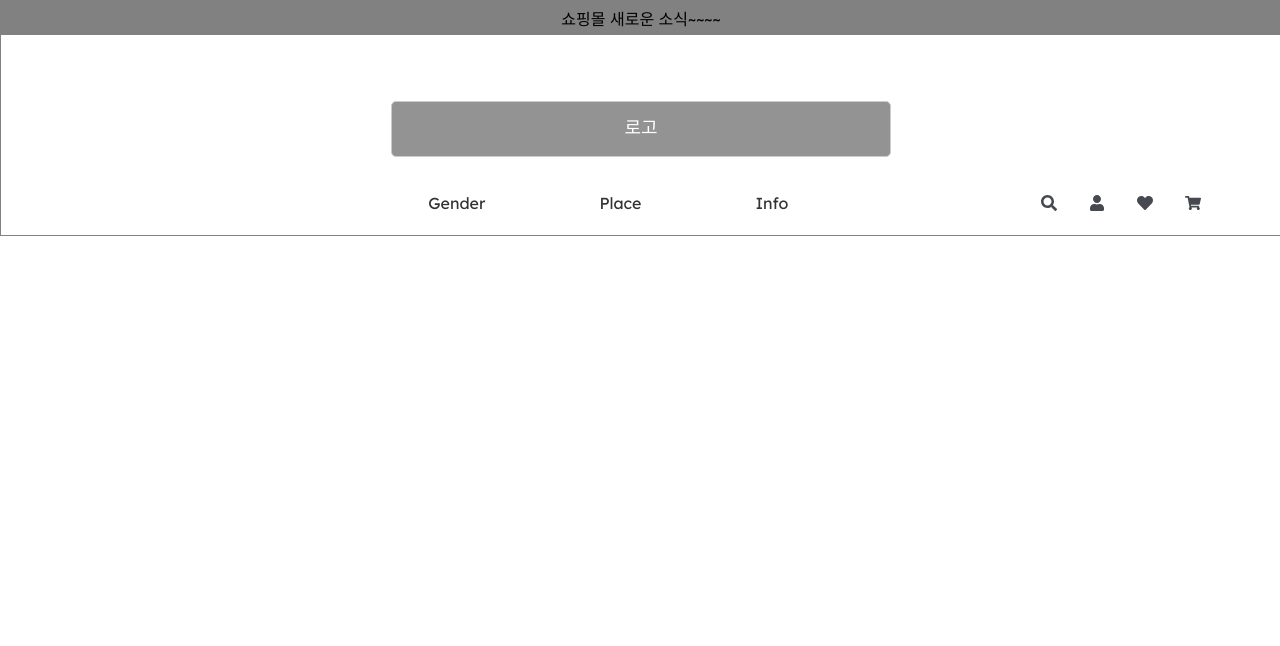
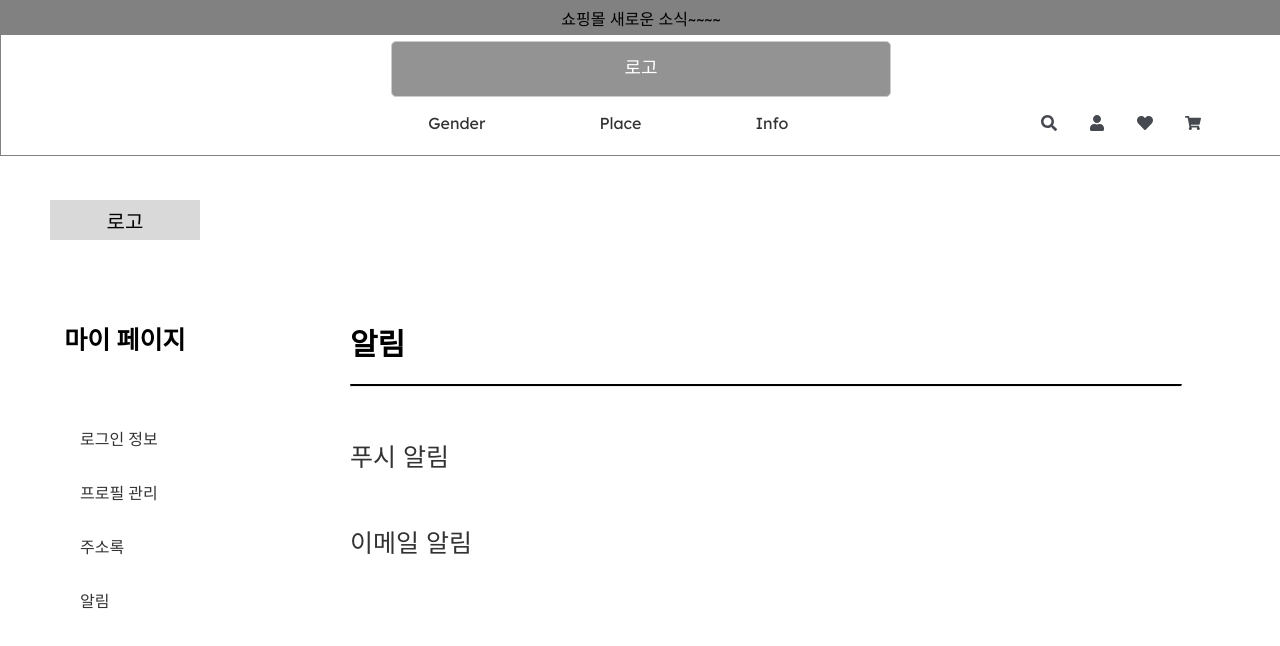
Before and after one commit to PotatoField/Front-End, a React (Create React App) app: page /mypage/notification in a window 1280 px wide. Shown: the top 646 px of the page. Built offline with nearby package versions, Linux system fonts and the light colour scheme; a web font is replaced by a local one.

Commit message:
수정 없음

```diff
--- a/src/App.tsx
+++ b/src/App.tsx
@@ -7,6 +7,7 @@ import Main from './mainpage/components/Main';
 import SearchBar from './global_component/SearchBar';
 import Bookmark from './bookmark/BookMark';
 import FindId from './find/FindId';
+import Notification from "./mypage/Notification";
 
 const App: React.FC = () => {
   return (
@@ -19,6 +20,7 @@ const App: React.FC = () => {
               <Route path="/search" element={<SearchBar />} />
               <Route path="/bookmark" element={<Bookmark />} />
               <Route path="/findid" element={<FindId />} />
+                <Route path="/mypage/notification" element={<Notification/>} />
         </Routes>
       </Router>
   );
--- a/src/mainpage/main.module.css
+++ b/src/mainpage/main.module.css
@@ -39,9 +39,13 @@ header{
 .logo{
     margin: 0;
     flex: 1;
+    text-align: center;
+
 }
 
-
+.logoButton{
+    margin: auto;
+}
 
 .menuContainer {
     display: flex;
--- a/src/mypage/Sidebar.js
+++ b/src/mypage/Sidebar.js
@@ -10,7 +10,7 @@ const Sidebar = () => {
                 <a href="#login_info">로그인 정보</a>
                 <a href="#profile_edit">프로필 관리</a>
                 <a href="#address">주소록</a>
-                <a href="#notification">알림</a>
+                <a href="/mypage/notification">알림</a>
             </div>
         </div>
     );
```
Also changed, not shown: src/mypage/LoginInfo.js (added, +13 -0 lines). Lines whose indentation alone changed are shown as unchanged.
